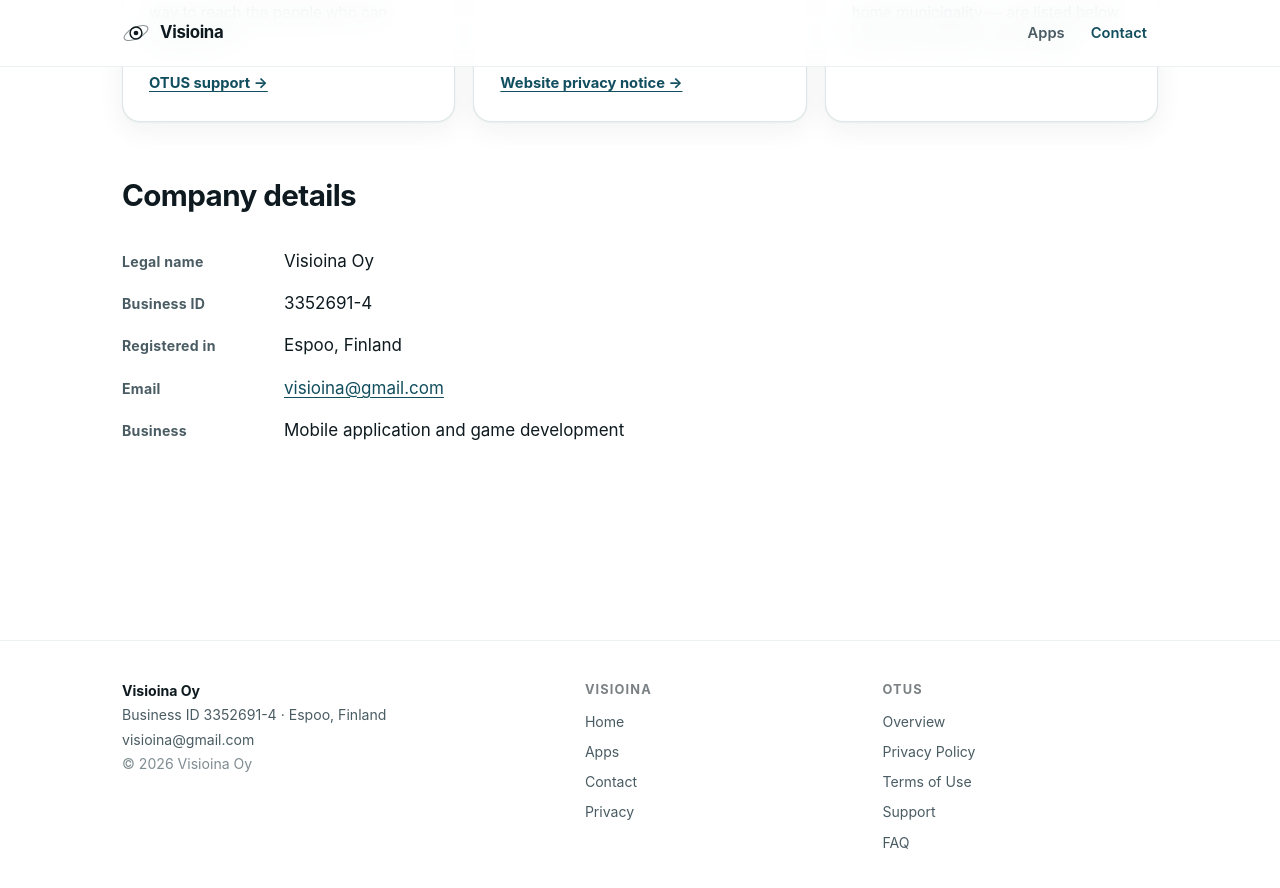
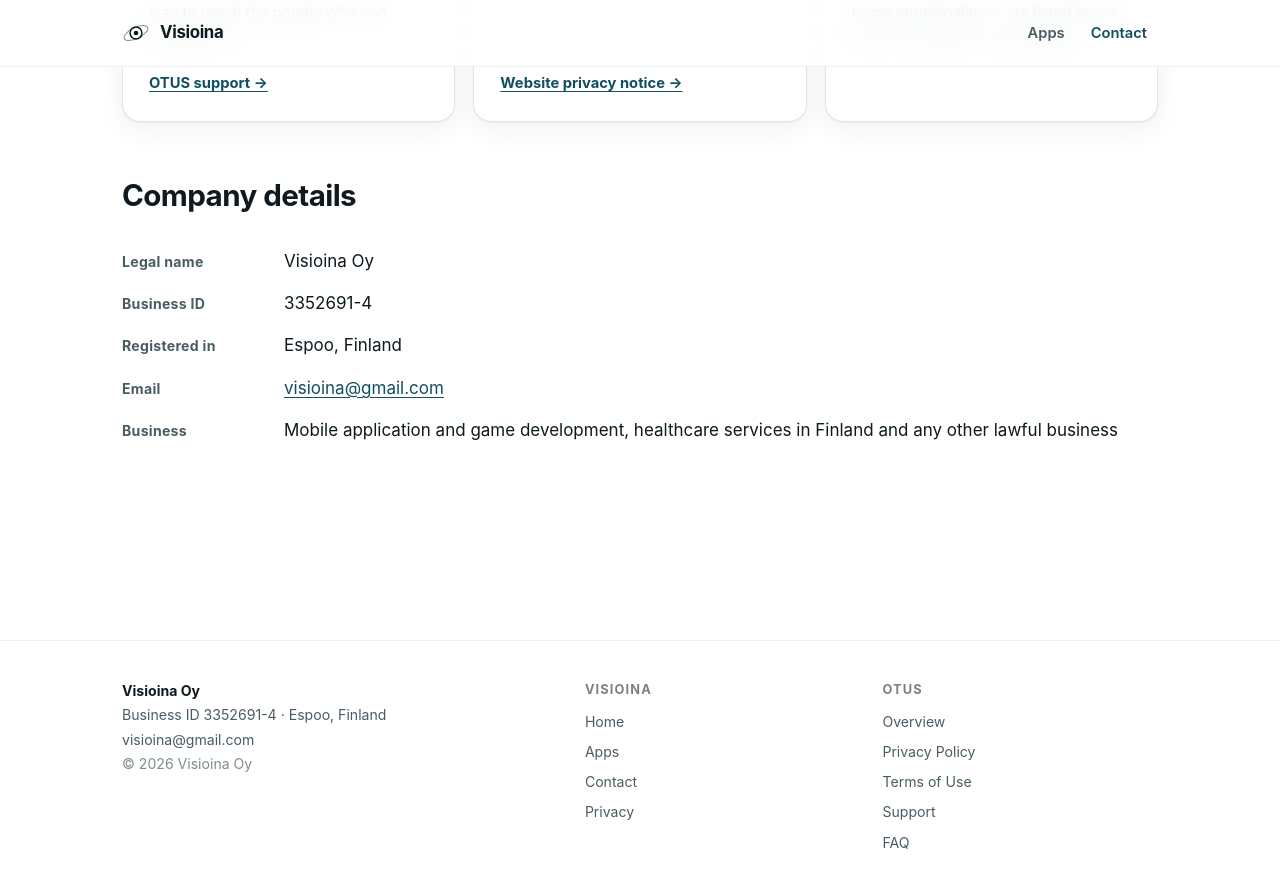
Before and after one commit to selinahti/visioinawebsite, a Jekyll site: the page built from contact.html, in a window 1280 px wide and 900 px high, scrolled down 628 px. Shown: the top 888 px of the window. Built offline with Jekyll 4.4.1, drawn with Linux system fonts in a browser that asks for light colours.

Commit message:
Update contact.html

```diff
--- a/contact.html
+++ b/contact.html
@@ -64,7 +64,7 @@ description: >-
       <div><span class="k">Business ID</span> <span>{{ site.company.business_id }}</span></div>
       <div><span class="k">Registered in</span> <span>{{ site.company.city }}, {{ site.company.country }}</span></div>
       <div><span class="k">Email</span> <span><a href="mailto:{{ site.company.email }}">{{ site.company.email }}</a></span></div>
-      <div><span class="k">Business</span> <span>Mobile application and game development</span></div>
+      <div><span class="k">Business</span> <span>Mobile application and game development, healthcare services in Finland and any other lawful business</span></div>
     </div>
   </div>
 </section>
```
